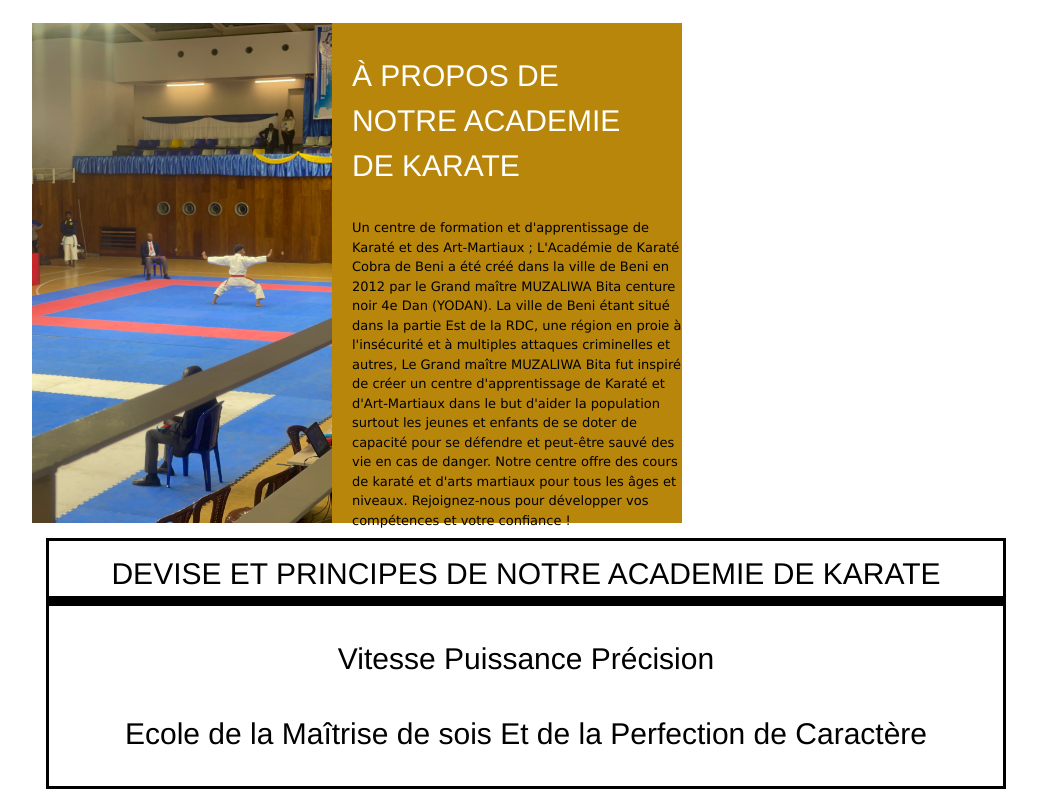
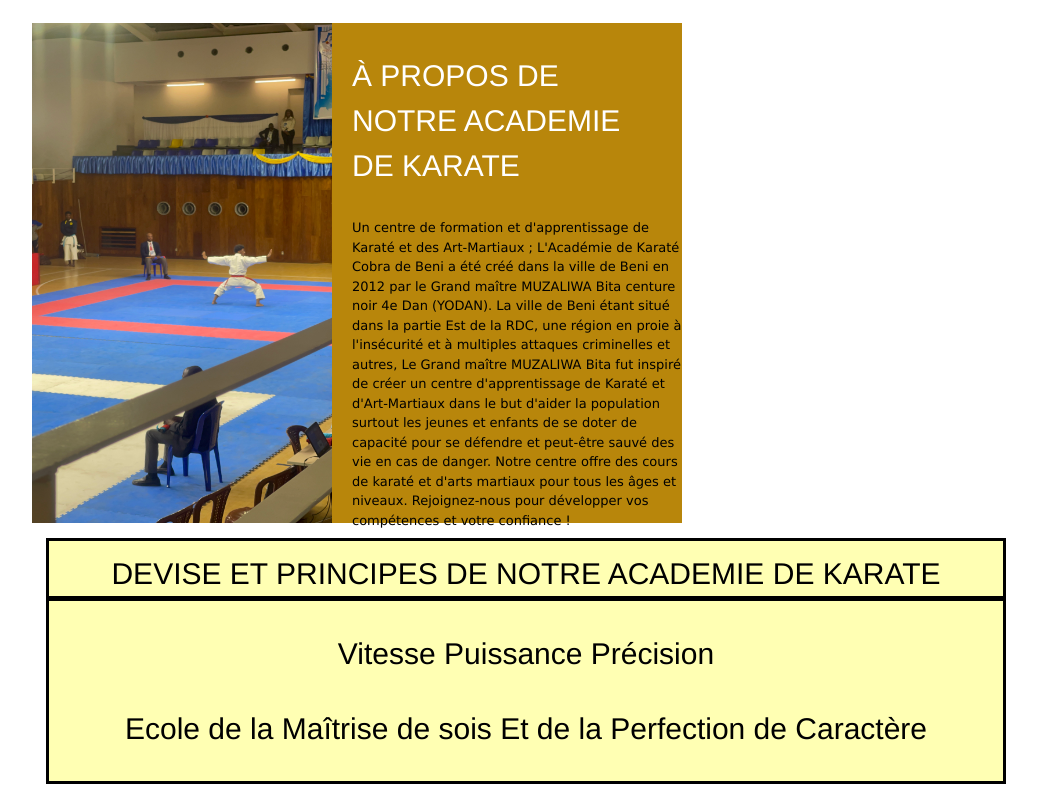
Before and after one commit to Eustache-18/KARATE, a plain HTML site: page index.html in a window 1280 px wide. Shown: the part 702-1491 px from the top of the page, without its empty margins (18-1055 px from the left). Drawn offline with nearby package versions, Linux system fonts and the light colour scheme.

Commit message:
Update index.html

```diff
--- a/index.html
+++ b/index.html
@@ -132,15 +132,16 @@
             .Devise_Principe{
                 display: block;
                 width: 75%;
-                border-width: 15px;
+                border-width: 5px;
                 border: solid black;
                 text-align: center;
                 margin-left: 5%;
                 margin-top: 15px;
+                background-color: hsl(60, 100%, 85%);
             }
             .Title_Devise{
                 border-bottom: solid black;
-                border-width: 10px;
+                border-width: 5px;
                 font-family: 'Franklin Gothic Medium', 'Arial Narrow', Arial, sans-serif;
                 color: black;
                 font-size: 30px;
```
